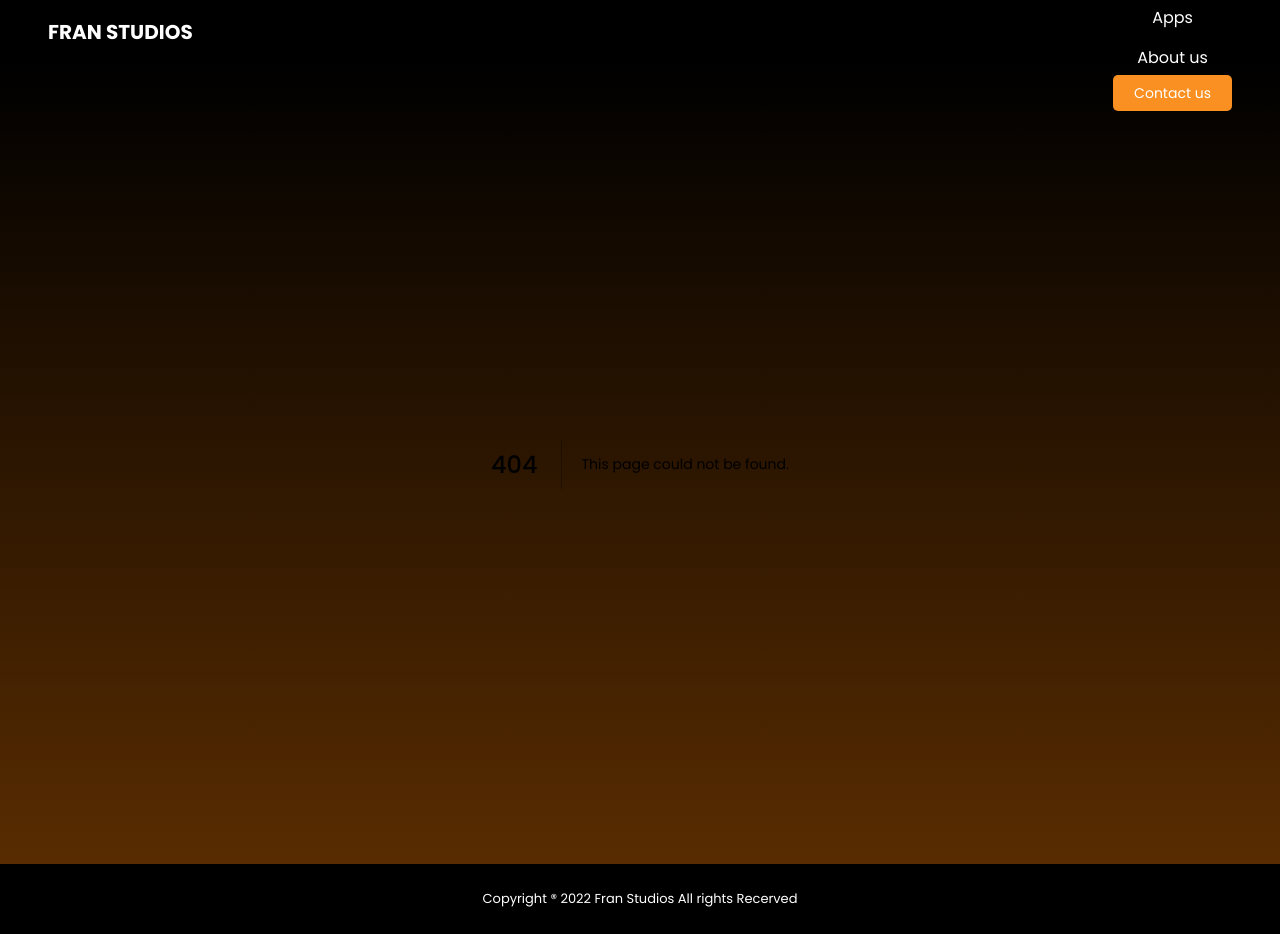
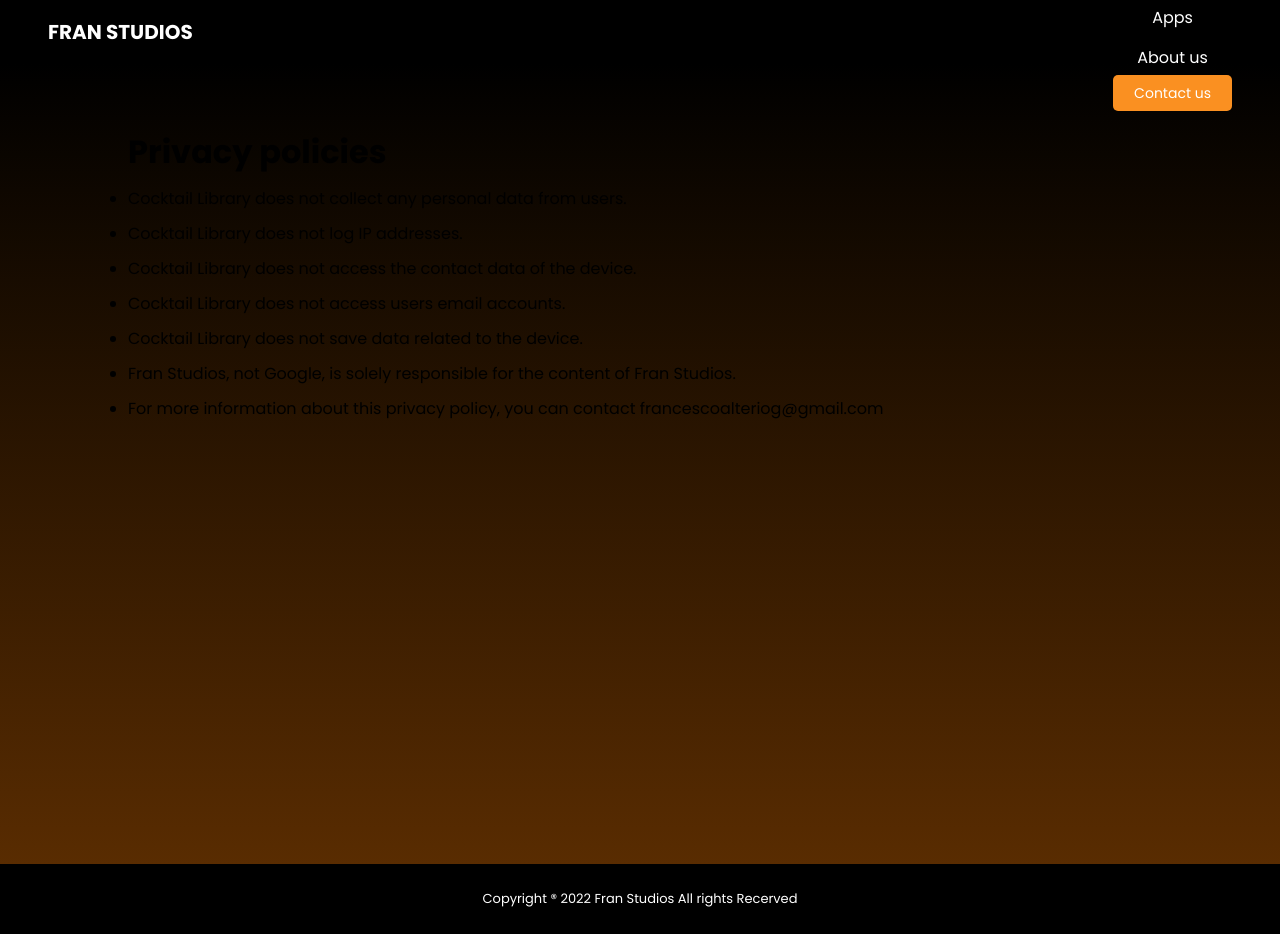
Before and after one commit to francescoalterio/fran-studios, a Next.js app: page /app-policies/cocktaillibrary in a window 1280 px wide. Before the commit this address had no page. Built offline with nearby package versions, Linux system fonts and the light colour scheme.

Commit message:
add cocktails policy

```diff
--- /dev/null
+++ b/pages/app-policies/cocktaillibrary.js
@@ -0,0 +1,63 @@
+import React from "react";
+import Head from "next/head";
+import styles from "../../styles/Terms.module.css";
+
+function pokebook() {
+  return (
+    <>
+      <Head>
+        <meta charset="UTF-8" />
+        <meta httpEquiv="X-UA-Compatible" content="IE=edge" />
+        <meta
+          name="viewport"
+          content="width=device-width, initial-scale=1.0"
+        ></meta>
+
+        <title>Fran Studios | Cocktail Library Terms</title>
+        <meta
+          property="og:title"
+          content="Fran Studios | Cocktail Library Privacy policies"
+        />
+
+        <meta name="description" content="Cocktail Library Privacy policies" />
+        <meta property="og:description" content="Cocktail Library Privacy policies" />
+
+        <meta property="og:url" content="https://franstudios.vercel.app/" />
+        <meta
+          property="og:image"
+          content="https://franstudios.vercel.app/logo.png"
+        />
+
+        <link rel="icon" href="/favicon.ico" />
+      </Head>
+      <main className={styles.main}>
+        <h1>Privacy policies</h1>
+        <ul>
+          <li className={styles.li}>
+            Cocktail Library does not collect any personal data from users.
+          </li>
+          <li className={styles.li}>Cocktail Library does not log IP addresses.</li>
+          <li className={styles.li}>
+            Cocktail Library does not access the contact data of the device.
+          </li>
+          <li className={styles.li}>
+            Cocktail Library does not access users email accounts.
+          </li>
+          <li className={styles.li}>
+            Cocktail Library does not save data related to the device.
+          </li>
+          <li className={styles.li}>
+            Fran Studios, not Google, is solely responsible for the content of
+            Fran Studios.
+          </li>
+          <li className={styles.li}>
+            For more information about this privacy policy, you can contact
+            francescoalteriog@gmail.com
+          </li>
+        </ul>
+      </main>
+    </>
+  );
+}
+
+export default pokebook;
```
